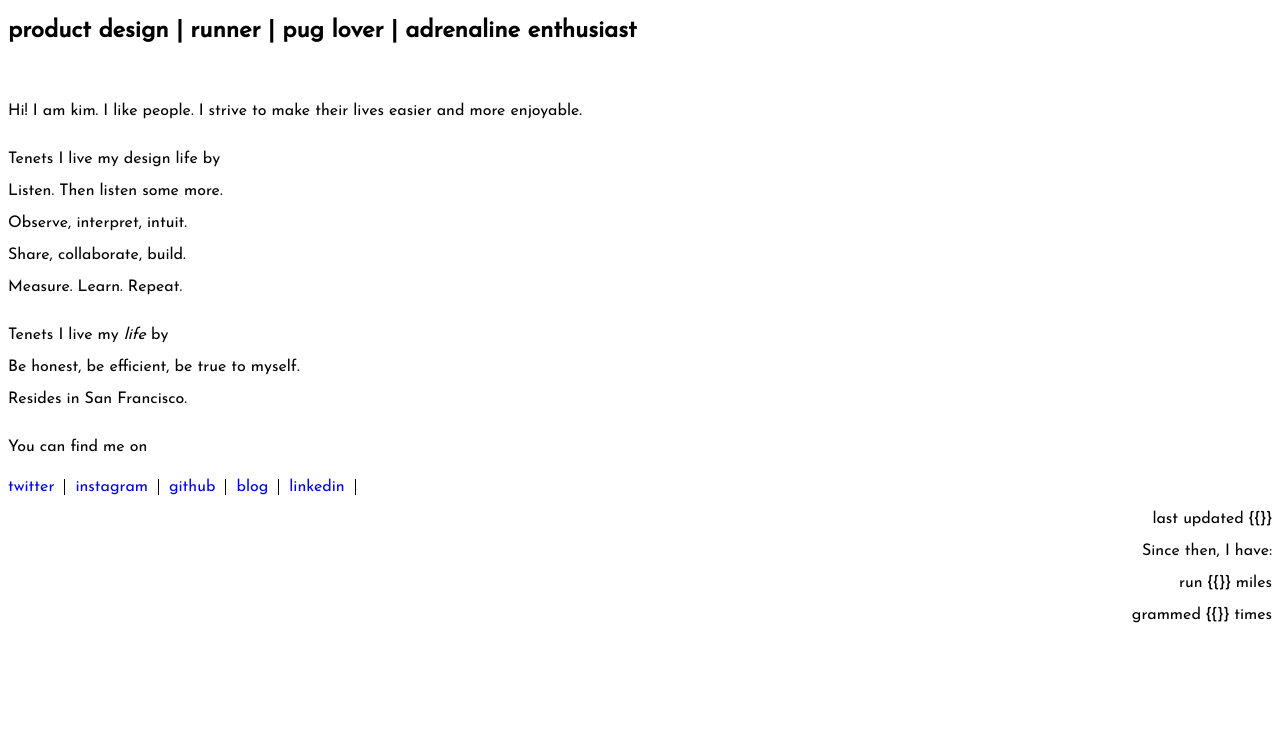
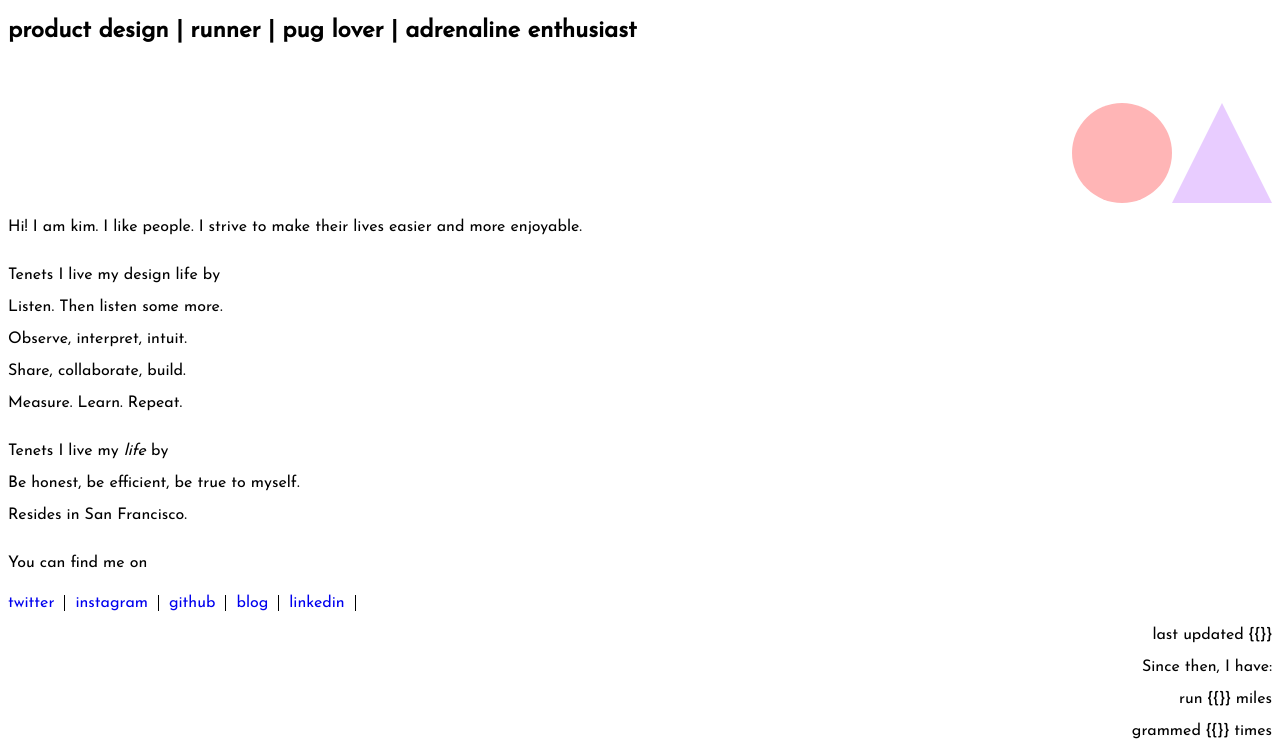
Before and after one commit to kimeberz/minimalist, a plain HTML site: page index.html in a window 1280 px wide. Shown: the part 56-811 px from the top of the page. Drawn offline with Linux system fonts and the light colour scheme.

Commit message:
shapes n stuff

```diff
--- a/css/main.css
+++ b/css/main.css
@@ -53,3 +53,27 @@ html {
  	background-color: #FFB5B6;
 
  }
+
+ /*shapes on shapes - make it pop*/
+
+.pop {
+	display: flex;
+	justify-content: flex-end;
+}
+
+ #circle {
+	width: 100px;
+	height: 100px;
+	background: #FFB5B6;
+	-moz-border-radius: 50px;
+	-webkit-border-radius: 50px;
+	border-radius: 50px;
+}
+
+#triangle {
+	width: 0;
+	height: 0;
+	border-left: 50px solid transparent;
+	border-right: 50px solid transparent;
+	border-bottom: 100px solid #E8CCFF;
+}
--- a/index.html
+++ b/index.html
@@ -11,6 +11,11 @@
 
 <h1>kimberly eberz</h1>
 <h2 class="pxxxl">product design | runner | pug lover | adrenaline enthusiast</h2>
+
+<div class="pop">
+	<div id="circle"></div>
+	<div id="triangle"></div>
+</div>
 
 <p class="px">Hi! I am kim. I like people. I strive to make their lives easier and more enjoyable.</p>
 
```
